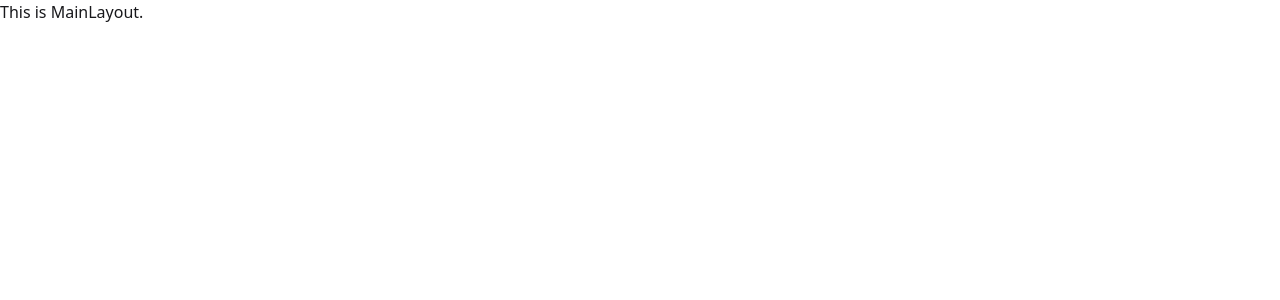
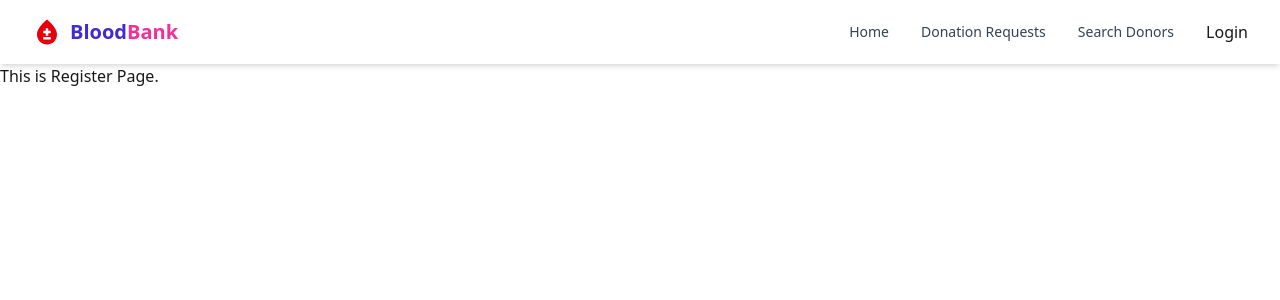
Before and after one commit to zubaer-developer/blood-donation-app-client, a React (Vite) app: page /register in a window 1280 px wide. Shown: the top 300 px of the page. Built offline with nearby package versions, Linux system fonts and the light colour scheme.

Commit message:
setup mainlayout and navbar

```diff
--- /dev/null
+++ b/src/components/shared/Navbar.jsx
@@ -0,0 +1,188 @@
+import { Link, NavLink } from "react-router-dom";
+import { useState } from "react";
+import { FaBars, FaTimes, FaUser } from "react-icons/fa";
+import { MdBloodtype } from "react-icons/md";
+
+const Navbar = () => {
+  const [isMenuOpen, setIsMenuOpen] = useState(false);
+  const user = null;
+
+  const navLinks = [
+    { path: "/", label: "Home" },
+    { path: "/donation-requests", label: "Donation Requests" },
+    { path: "/search", label: "Search Donors" },
+  ];
+
+  const handleLogout = () => {
+    console.log("Logout clicked");
+  };
+
+  return (
+    <nav className="bg-white shadow-md sticky top-0 z-50">
+      <div className="max-w-7xl mx-auto px-4 sm:px-6 lg:px-8">
+        <div className="flex justify-between items-center h-16">
+          {/* Logo */}
+          <Link to="/" className="flex items-center space-x-2">
+            <MdBloodtype className="text-red-600 text-3xl" />
+            <span className="text-xl font-bold text-primary">
+              Blood<span className="text-secondary">Bank</span>
+            </span>
+          </Link>
+
+          {/* Desktop Navigation */}
+          <div className="hidden md:flex items-center space-x-8">
+            {navLinks.map((link) => (
+              <NavLink
+                key={link.path}
+                to={link.path}
+                className={({ isActive }) =>
+                  `text-sm font-medium transition-colors duration-200 ${
+                    isActive
+                      ? "text-primary"
+                      : "text-gray-700 hover:text-primary"
+                  }`
+                }
+              >
+                {link.label}
+              </NavLink>
+            ))}
+
+            {user ? (
+              <>
+                <NavLink
+                  to="/funding"
+                  className={({ isActive }) =>
+                    `text-sm font-medium transition-colors duration-200 ${
+                      isActive
+                        ? "text-primary"
+                        : "text-gray-700 hover:text-primary"
+                    }`
+                  }
+                >
+                  Funding
+                </NavLink>
+
+                {/* User Dropdown */}
+                <div className="dropdown dropdown-end">
+                  <div
+                    tabIndex={0}
+                    role="button"
+                    className="btn btn-ghost btn-circle avatar"
+                  >
+                    <div className="w-10 rounded-full ring ring-primary ring-offset-base-100 ring-offset-2">
+                      <img
+                        alt="User Avatar"
+                        src={
+                          user?.photoURL || "https://i.ibb.co/MgsTCcv/user.jpg"
+                        }
+                      />
+                    </div>
+                  </div>
+                  <ul
+                    tabIndex={0}
+                    className="mt-3 z-1 p-2 shadow menu menu-sm dropdown-content bg-base-100 rounded-box w-52"
+                  >
+                    <li className="font-semibold text-center py-2">
+                      {user?.displayName || "User"}
+                    </li>
+                    <hr />
+                    <li>
+                      <Link to="/dashboard" className="py-2">
+                        Dashboard
+                      </Link>
+                    </li>
+                    <li>
+                      <button
+                        onClick={handleLogout}
+                        className="py-2 text-red-500"
+                      >
+                        Logout
+                      </button>
+                    </li>
+                  </ul>
+                </div>
+              </>
+            ) : (
+              <Link to="/login" className="btn-blood">
+                Login
+              </Link>
+            )}
+          </div>
+
+          {/* Mobile Menu Button */}
+          <div className="md:hidden">
+            <button
+              onClick={() => setIsMenuOpen(!isMenuOpen)}
+              className="text-gray-700 hover:text-primary focus:outline-none"
+            >
+              {isMenuOpen ? (
+                <FaTimes className="text-2xl" />
+              ) : (
+                <FaBars className="text-2xl" />
+              )}
+            </button>
+          </div>
+        </div>
+
+        {/* Mobile Navigation */}
+        {isMenuOpen && (
+          <div className="md:hidden pb-4">
+            <div className="flex flex-col space-y-3">
+              {navLinks.map((link) => (
+                <NavLink
+                  key={link.path}
+                  to={link.path}
+                  onClick={() => setIsMenuOpen(false)}
+                  className={({ isActive }) =>
+                    `text-sm font-medium py-2 px-4 rounded-lg transition-colors duration-200 ${
+                      isActive
+                        ? "bg-primary text-white"
+                        : "text-gray-700 hover:bg-gray-100"
+                    }`
+                  }
+                >
+                  {link.label}
+                </NavLink>
+              ))}
+
+              {user ? (
+                <>
+                  <NavLink
+                    to="/funding"
+                    onClick={() => setIsMenuOpen(false)}
+                    className="text-sm font-medium py-2 px-4 rounded-lg text-gray-700 hover:bg-gray-100"
+                  >
+                    Funding
+                  </NavLink>
+                  <NavLink
+                    to="/dashboard"
+                    onClick={() => setIsMenuOpen(false)}
+                    className="text-sm font-medium py-2 px-4 rounded-lg text-gray-700 hover:bg-gray-100"
+                  >
+                    Dashboard
+                  </NavLink>
+                  <button
+                    onClick={handleLogout}
+                    className="text-sm font-medium py-2 px-4 rounded-lg text-red-500 hover:bg-red-50 text-left"
+                  >
+                    Logout
+                  </button>
+                </>
+              ) : (
+                <Link
+                  to="/login"
+                  onClick={() => setIsMenuOpen(false)}
+                  className="btn-blood text-center"
+                >
+                  Login
+                </Link>
+              )}
+            </div>
+          </div>
+        )}
+      </div>
+    </nav>
+  );
+};
+
+export default Navbar;
--- a/src/layouts/MainLayout.jsx
+++ b/src/layouts/MainLayout.jsx
@@ -1,9 +1,13 @@
-import React from "react";
+import { Outlet } from "react-router-dom";
+import Navbar from "../components/shared/Navbar";
 
 const MainLayout = () => {
   return (
-    <div>
-      <h1>This is MainLayout.</h1>
+    <div className="min-h-screen flex flex-col">
+      <Navbar></Navbar>
+      <main className="grow">
+        <Outlet />
+      </main>
     </div>
   );
 };
```
